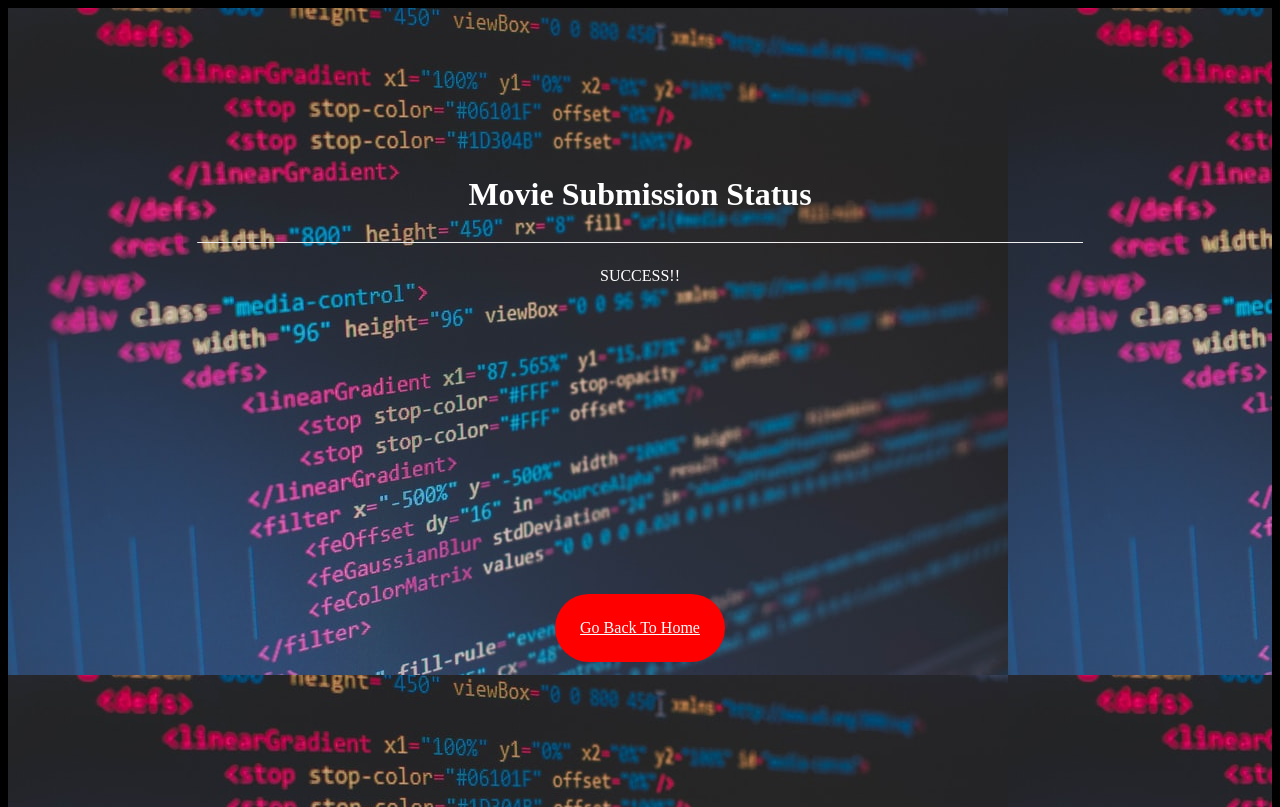
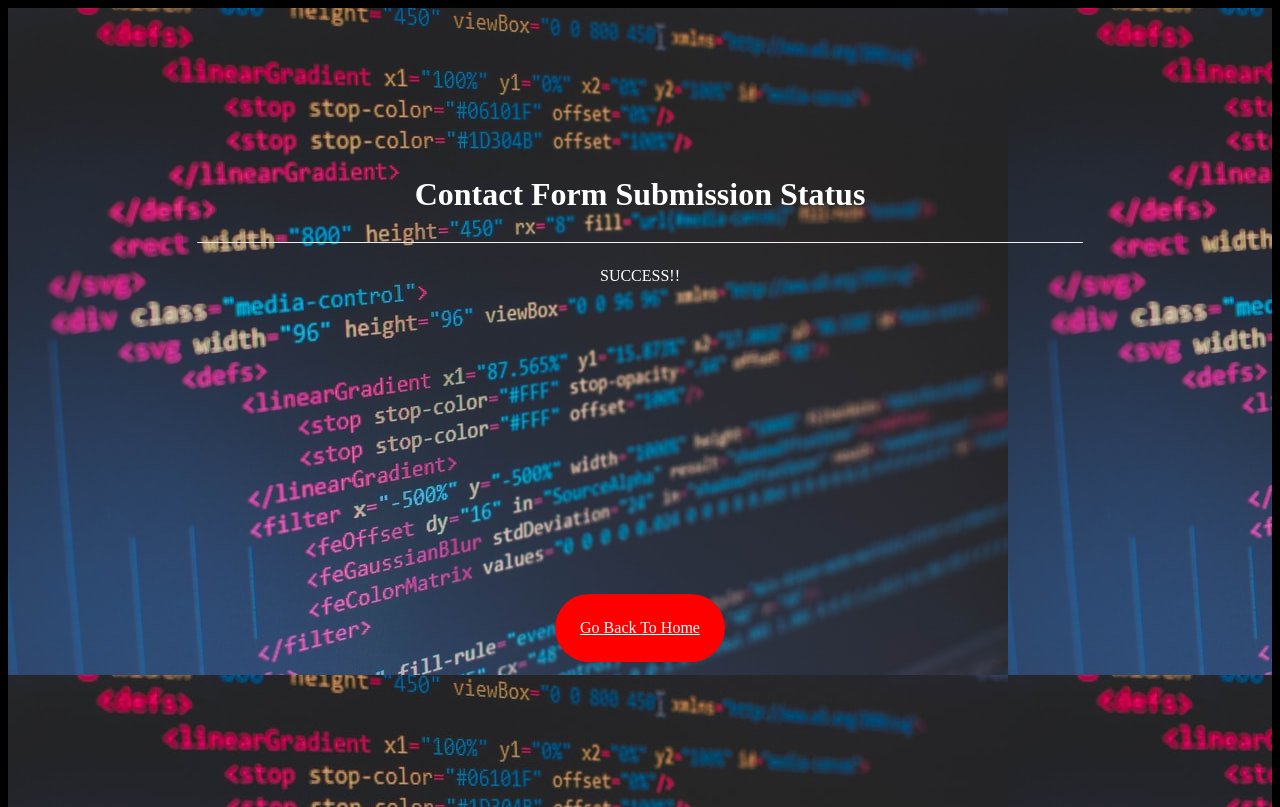
Before and after one commit to sayuru-akash/movieinfo-website, a PHP site: page /php/contact.php in a window 1280 px wide. Shown: the top 807 px of the page. Run offline with PHP 8.4, Linux system fonts and the light colour scheme; data that the repository does not hold is empty.

Commit message:
Update contact.php

```diff
--- a/php/contact.php
+++ b/php/contact.php
@@ -42,7 +42,7 @@ mysqli_close($conn);
 	<body>
 		<div class="alignbox">
 			<div class="statusreport">
-			<h1>Movie Submission Status</h1><hr class="break">
+			<h1>Contact Form Submission Status</h1><hr class="break">
 			<p><?php echo $status; ?></p>
 			</div>
 			<div class="linkbutton">
```
